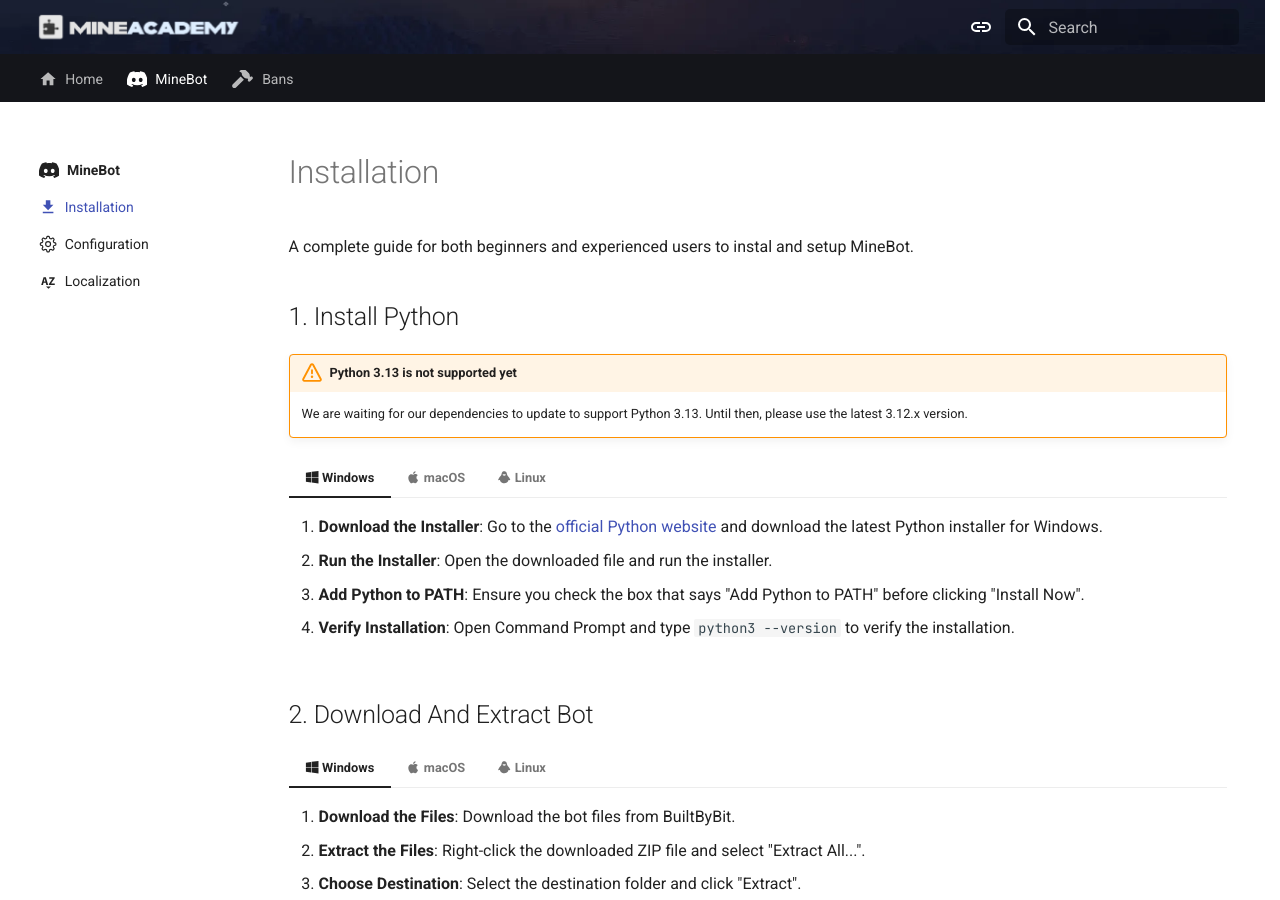
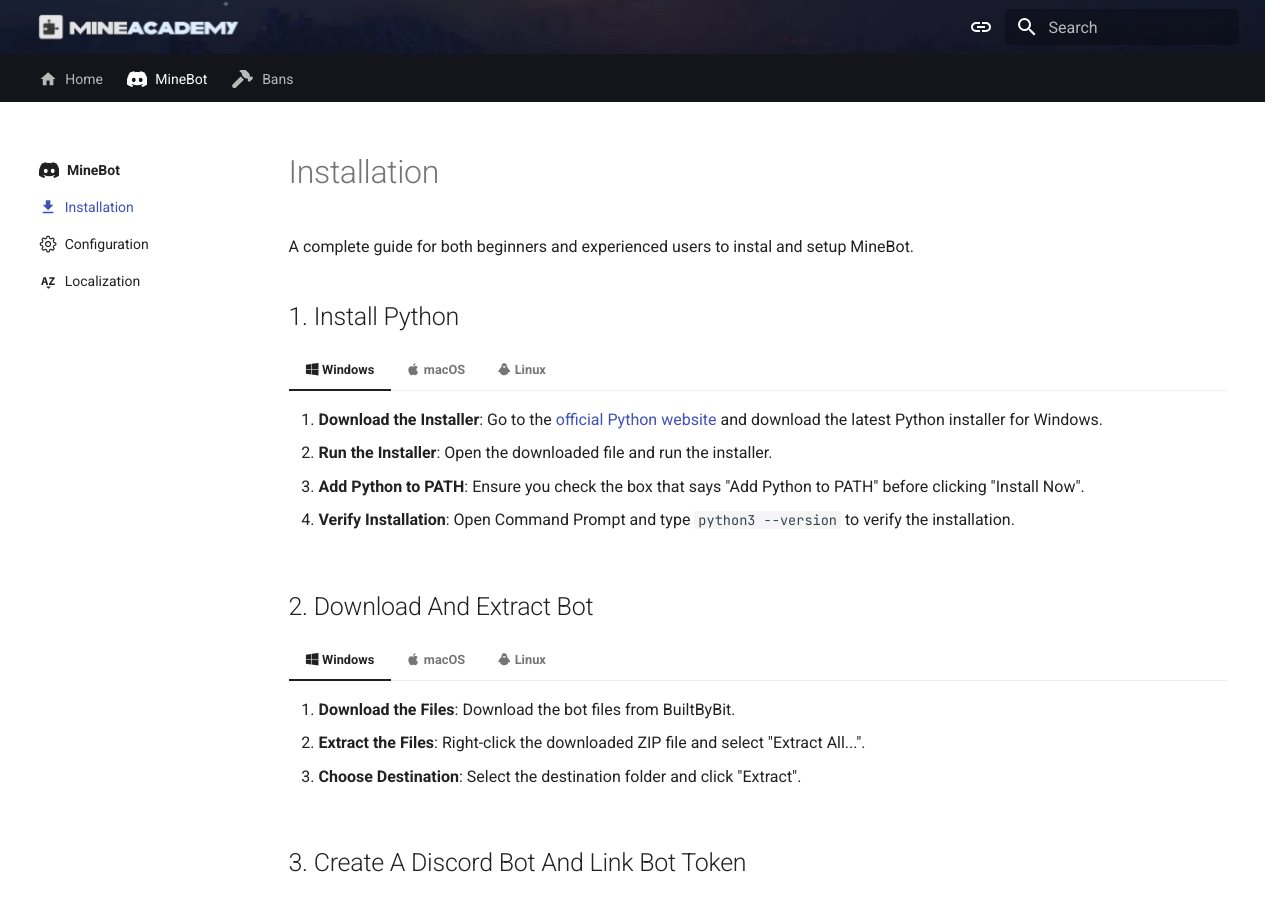
Before and after one commit to kangarko/docs, an MkDocs documentation site: the page built from docs/minebot/installation/index.md, in a window 1280 px wide and 900 px high. Built offline with MkDocs 1.6.1 and Material for MkDocs 9.7.7, drawn with Linux system fonts in a browser that asks for light colours; plug-ins that fetch from the network failed and are left out; comment, search, counter and statistics services are not loaded.

Commit message:
Python 3.13 is now supported

```diff
--- a/docs/minebot/installation/index.md
+++ b/docs/minebot/installation/index.md
@@ -11,10 +11,6 @@
 A complete guide for both beginners and experienced users to instal and setup MineBot.
 
 ## 1. Install Python
-
-!!! warning "Python 3.13 is not supported yet"
-
-    We are waiting for our dependencies to update to support Python 3.13. Until then, please use the latest 3.12.x version.
 
 === ":fontawesome-brands-windows: Windows"
     1. **Download the Installer**: Go to the [official Python website](https://www.python.org/downloads/windows/) and download the latest Python installer for Windows.
```
